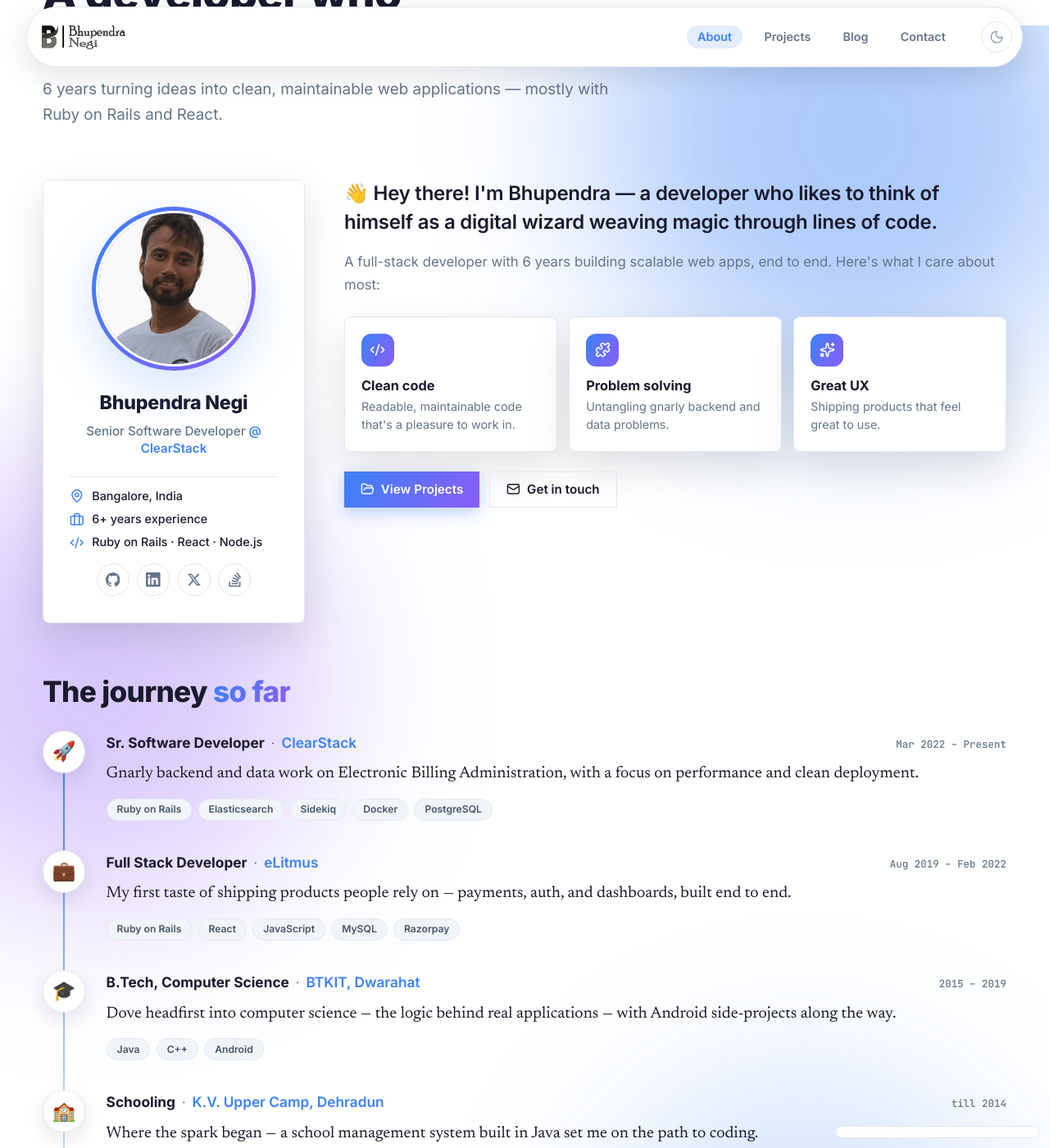
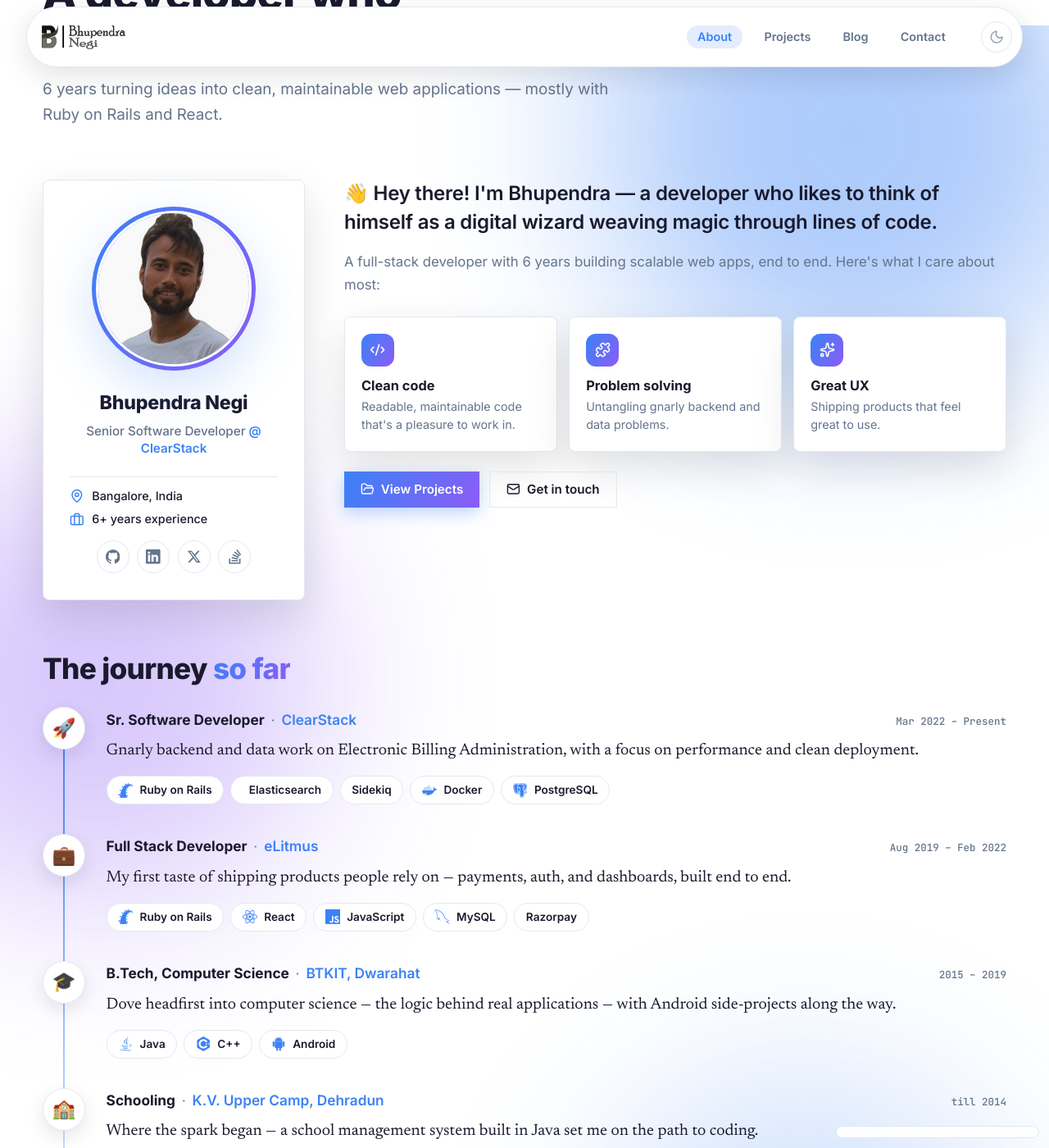
Before and after one commit to BhupendraNegi/bhupendranegi.github.io, a Jekyll site: the page built from about.html, in a window 1280 px wide and 1400 px high, scrolled down 240 px. Shown: the whole window at 82% size. Built offline with Jekyll 4.4.1, drawn with Linux system fonts in a browser that asks for light colours.

Commit message:
About polish: equal-height columns, fix portrait crop, toolkit-style tech badges
1. .about-intro stretches both columns to equal height; profile card content
   centered (dropped sticky). card == bio height now.
2. Portrait object-position 50% 18% so the head is no longer cropped.
3. Journey tech badges now reuse the toolkit .skill-chip (devicon icon +
   label) instead of plain text pills.

```diff
--- a/about.html
+++ b/about.html
@@ -21,7 +21,6 @@ layout: site_layout
       <ul class="about-card-facts">
         <li><i data-lucide="map-pin" class="site-icon" aria-hidden="true"></i> Bangalore, India</li>
         <li><i data-lucide="briefcase" class="site-icon" aria-hidden="true"></i> {{ years }}+ years experience</li>
-        <li><i data-lucide="code-2" class="site-icon" aria-hidden="true"></i> Ruby on Rails · React · Node.js</li>
       </ul>
       <ul class="hero-social about-card-social">
         <li><a href="{{ site.github_link }}" target="_blank" rel="noopener" aria-label="GitHub">{% include social-icon.html name="github" %}</a></li>
@@ -73,9 +72,13 @@ layout: site_layout
             <span class="journey-date">Mar 2022 &ndash; Present</span>
           </div>
           <p class="journey-text">Gnarly backend and data work on Electronic Billing Administration, with a focus on performance and clean deployment.</p>
-          <ul class="journey-tech">
-            <li>Ruby on Rails</li><li>Elasticsearch</li><li>Sidekiq</li><li>Docker</li><li>PostgreSQL</li>
-          </ul>
+          <div class="journey-tech">
+            <span class="skill-chip"><i class="about_skill_icon devicon-rails-plain" aria-hidden="true"></i> Ruby on Rails</span>
+            <span class="skill-chip"><i class="about_skill_icon devicon-elasticsearch-plain" aria-hidden="true"></i> Elasticsearch</span>
+            <span class="skill-chip">Sidekiq</span>
+            <span class="skill-chip"><i class="about_skill_icon devicon-docker-plain" aria-hidden="true"></i> Docker</span>
+            <span class="skill-chip"><i class="about_skill_icon devicon-postgresql-plain" aria-hidden="true"></i> PostgreSQL</span>
+          </div>
         </div>
       </li>
       <li class="journey-item" data-reveal>
@@ -88,9 +91,13 @@ layout: site_layout
             <span class="journey-date">Aug 2019 &ndash; Feb 2022</span>
           </div>
           <p class="journey-text">My first taste of shipping products people rely on &mdash; payments, auth, and dashboards, built end to end.</p>
-          <ul class="journey-tech">
-            <li>Ruby on Rails</li><li>React</li><li>JavaScript</li><li>MySQL</li><li>Razorpay</li>
-          </ul>
+          <div class="journey-tech">
+            <span class="skill-chip"><i class="about_skill_icon devicon-rails-plain" aria-hidden="true"></i> Ruby on Rails</span>
+            <span class="skill-chip"><i class="about_skill_icon devicon-react-plain" aria-hidden="true"></i> React</span>
+            <span class="skill-chip"><i class="about_skill_icon devicon-javascript-plain" aria-hidden="true"></i> JavaScript</span>
+            <span class="skill-chip"><i class="about_skill_icon devicon-mysql-plain" aria-hidden="true"></i> MySQL</span>
+            <span class="skill-chip">Razorpay</span>
+          </div>
         </div>
       </li>
       <li class="journey-item" data-reveal>
@@ -103,9 +110,11 @@ layout: site_layout
             <span class="journey-date">2015 &ndash; 2019</span>
           </div>
           <p class="journey-text">Dove headfirst into computer science &mdash; the logic behind real applications &mdash; with Android side-projects along the way.</p>
-          <ul class="journey-tech">
-            <li>Java</li><li>C++</li><li>Android</li>
-          </ul>
+          <div class="journey-tech">
+            <span class="skill-chip"><i class="about_skill_icon devicon-java-plain" aria-hidden="true"></i> Java</span>
+            <span class="skill-chip"><i class="about_skill_icon devicon-cplusplus-plain" aria-hidden="true"></i> C++</span>
+            <span class="skill-chip"><i class="about_skill_icon devicon-android-plain" aria-hidden="true"></i> Android</span>
+          </div>
         </div>
       </li>
       <li class="journey-item" data-reveal>
@@ -118,9 +127,9 @@ layout: site_layout
             <span class="journey-date">till 2014</span>
           </div>
           <p class="journey-text">Where the spark began &mdash; a school management system built in Java set me on the path to coding.</p>
-          <ul class="journey-tech">
-            <li>Java</li>
-          </ul>
+          <div class="journey-tech">
+            <span class="skill-chip"><i class="about_skill_icon devicon-java-plain" aria-hidden="true"></i> Java</span>
+          </div>
         </div>
       </li>
     </ol>
```
Also changed, not shown: assets/css/tailwind.css, assets/css/version-3.css.
